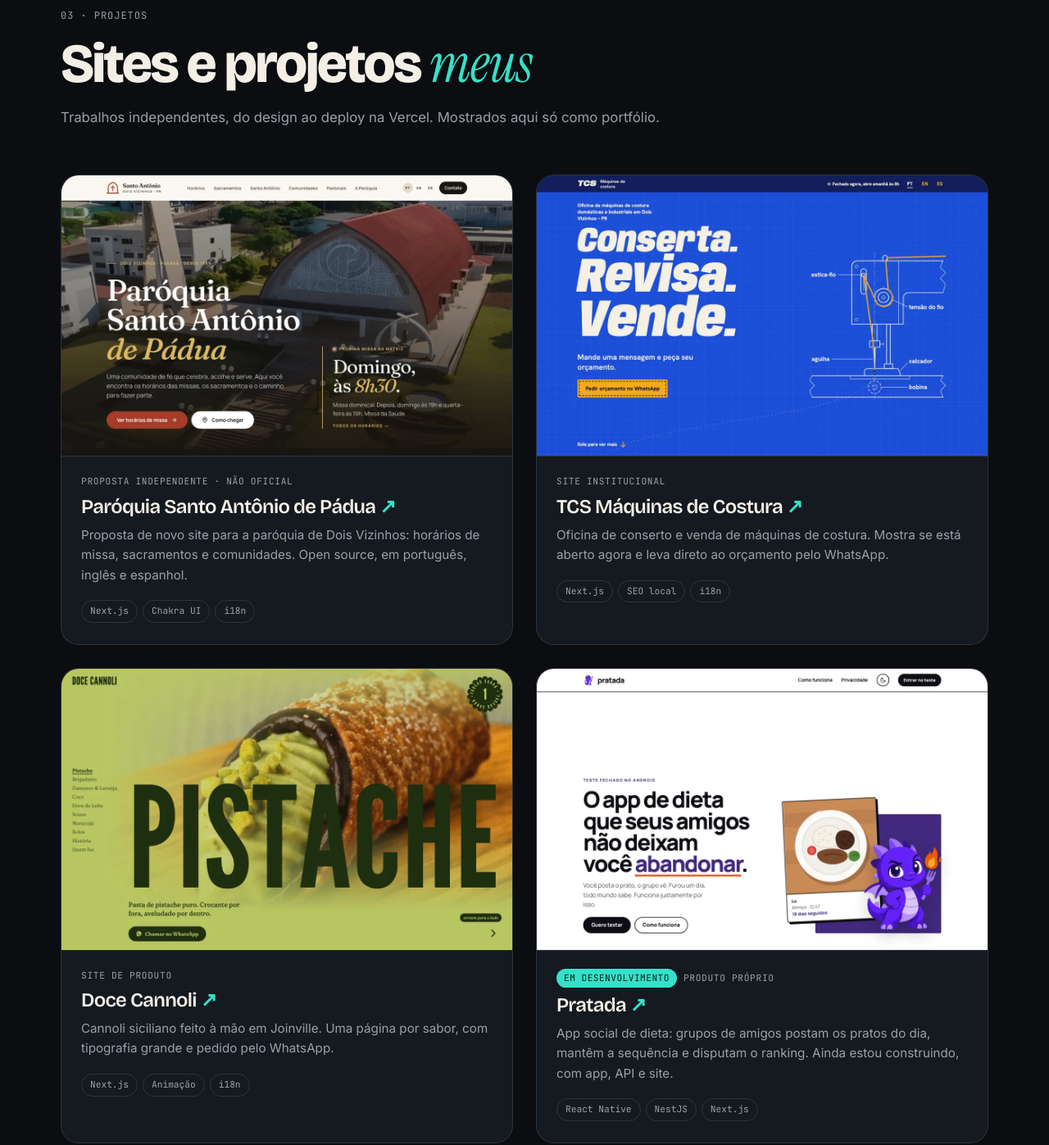
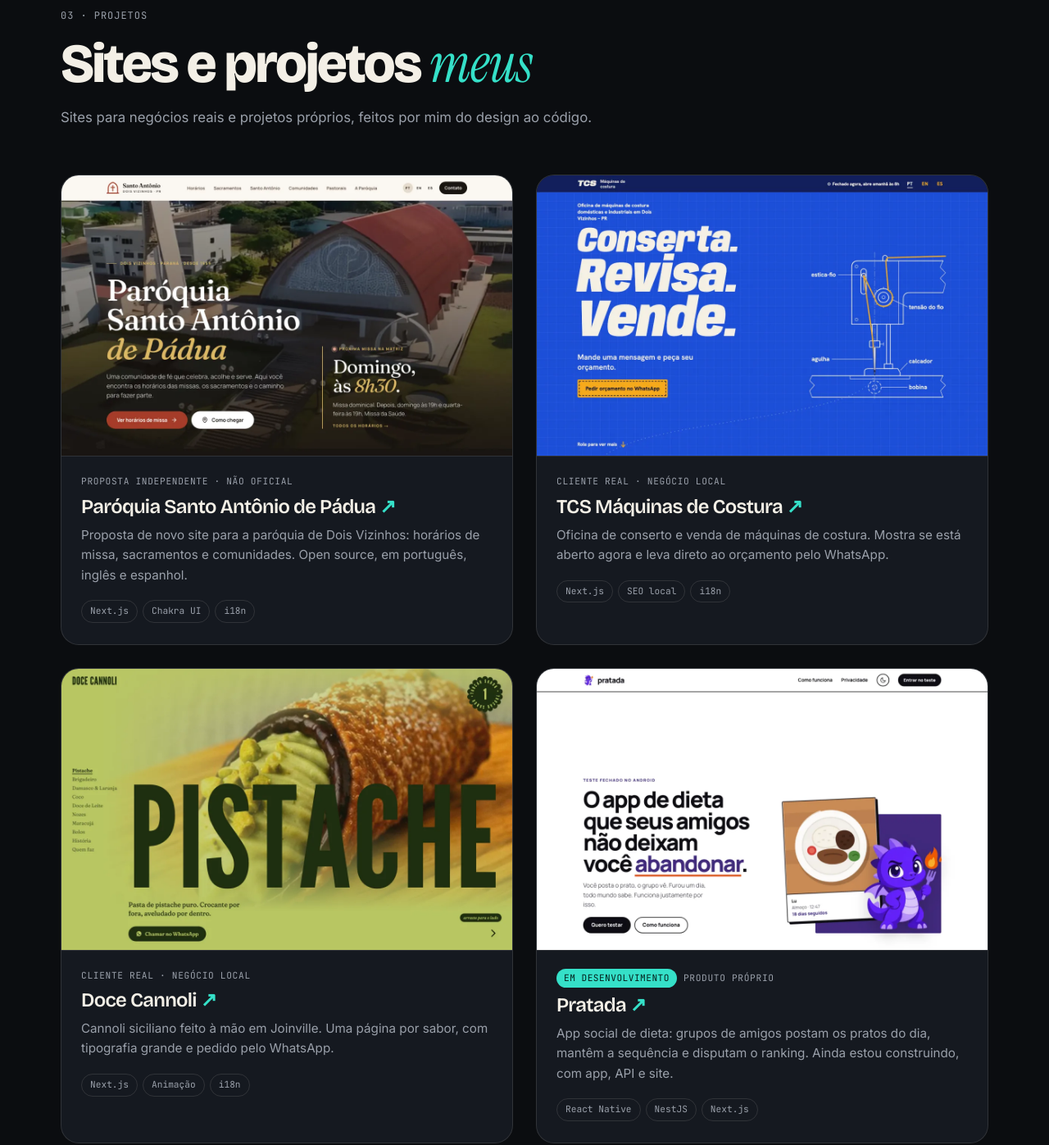
Before and after one commit to Alucsky/samuel-portfolio, a plain HTML site: page index.html in a window 1280 px wide. Shown: the part 4460-5857 px from the top of the page at 82% size. Drawn offline with nearby package versions, Linux system fonts and the light colour scheme.

Commit message:
Identifica TCS e Doce Cannoli como clientes reais

```diff
--- a/index.html
+++ b/index.html
@@ -337,8 +337,8 @@
             <p class="eyebrow">03 · Projetos</p>
             <h2>Sites e projetos <em>meus</em></h2>
             <p class="section-sub">
-              Trabalhos independentes, do design ao deploy na Vercel. Mostrados
-              aqui só como portfólio.
+              Sites para negócios reais e projetos próprios, feitos por mim do
+              design ao código.
             </p>
           </header>
 
@@ -356,7 +356,7 @@
             <a class="project reveal" href="https://tcs-staging.vercel.app" target="_blank" rel="noopener">
               <div class="shot"><img src="assets/projects/tcs.webp" alt="Página inicial do site da TCS Máquinas de Costura" loading="lazy" width="1200" height="750" /></div>
               <div class="project-info">
-                <p class="project-kind">Site institucional</p>
+                <p class="project-kind">Cliente real · negócio local</p>
                 <h3>TCS Máquinas de Costura <span aria-hidden="true">↗</span></h3>
                 <p>Oficina de conserto e venda de máquinas de costura. Mostra se está aberto agora e leva direto ao orçamento pelo WhatsApp.</p>
                 <p class="tags"><span>Next.js</span><span>SEO local</span><span>i18n</span></p>
@@ -366,7 +366,7 @@
             <a class="project reveal" href="https://doce-cannoli-staging.vercel.app" target="_blank" rel="noopener">
               <div class="shot"><img src="assets/projects/cannoli.webp" alt="Página inicial do site da Doce Cannoli" loading="lazy" width="1200" height="750" /></div>
               <div class="project-info">
-                <p class="project-kind">Site de produto</p>
+                <p class="project-kind">Cliente real · negócio local</p>
                 <h3>Doce Cannoli <span aria-hidden="true">↗</span></h3>
                 <p>Cannoli siciliano feito à mão em Joinville. Uma página por sabor, com tipografia grande e pedido pelo WhatsApp.</p>
                 <p class="tags"><span>Next.js</span><span>Animação</span><span>i18n</span></p>
```
Also changed, not shown: curriculo.html (+3 -3 lines), 1 other file.
